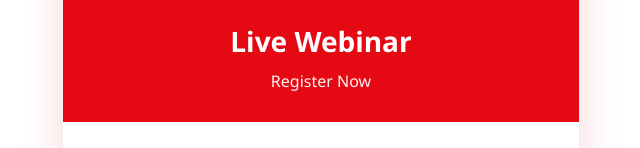
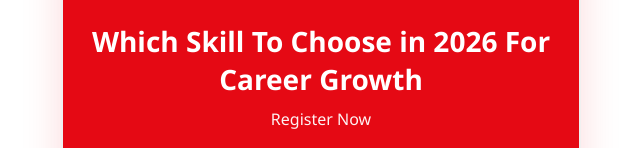
Before and after one commit to Digital-Academy-360-blr/webinar, a plain HTML site: page index.html in a window 1280 px wide. Shown: the part 190-338 px from the top of the page, without its empty margins (319-959 px from the left). Drawn offline with Linux system fonts and the light colour scheme.

Commit message:
Update index.html

```diff
--- a/index.html
+++ b/index.html
@@ -330,7 +330,7 @@
         <div class="card">
             <div class="card-header">
                 <img src="https://www.digitalacademy360.com/images/logo.svg" alt="Digital Academy 360" class="logo">
-                <h1>Live Webinar</h1>
+                <h1>Which Skill To Choose in 2026 For Career Growth</h1>
                 <p id="headerSubtitle">Register Now</p>
             </div>
 
```
